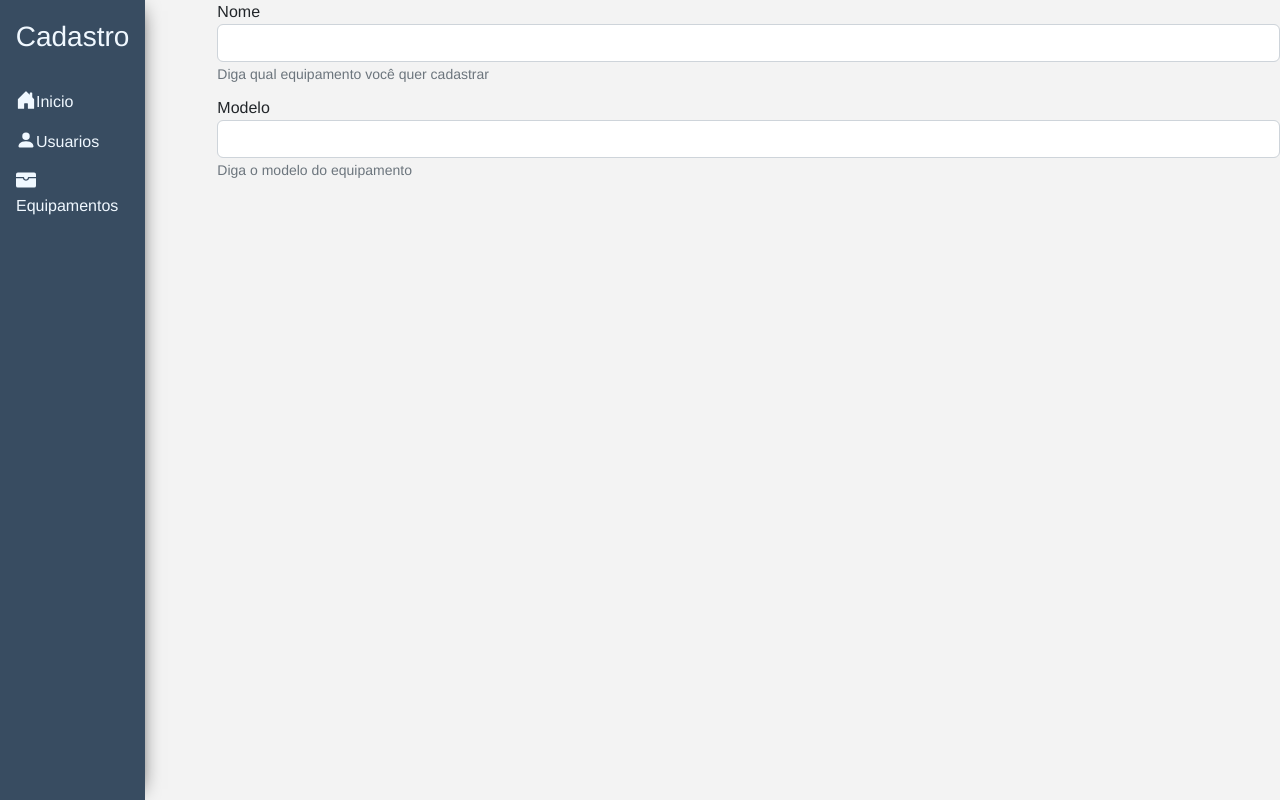
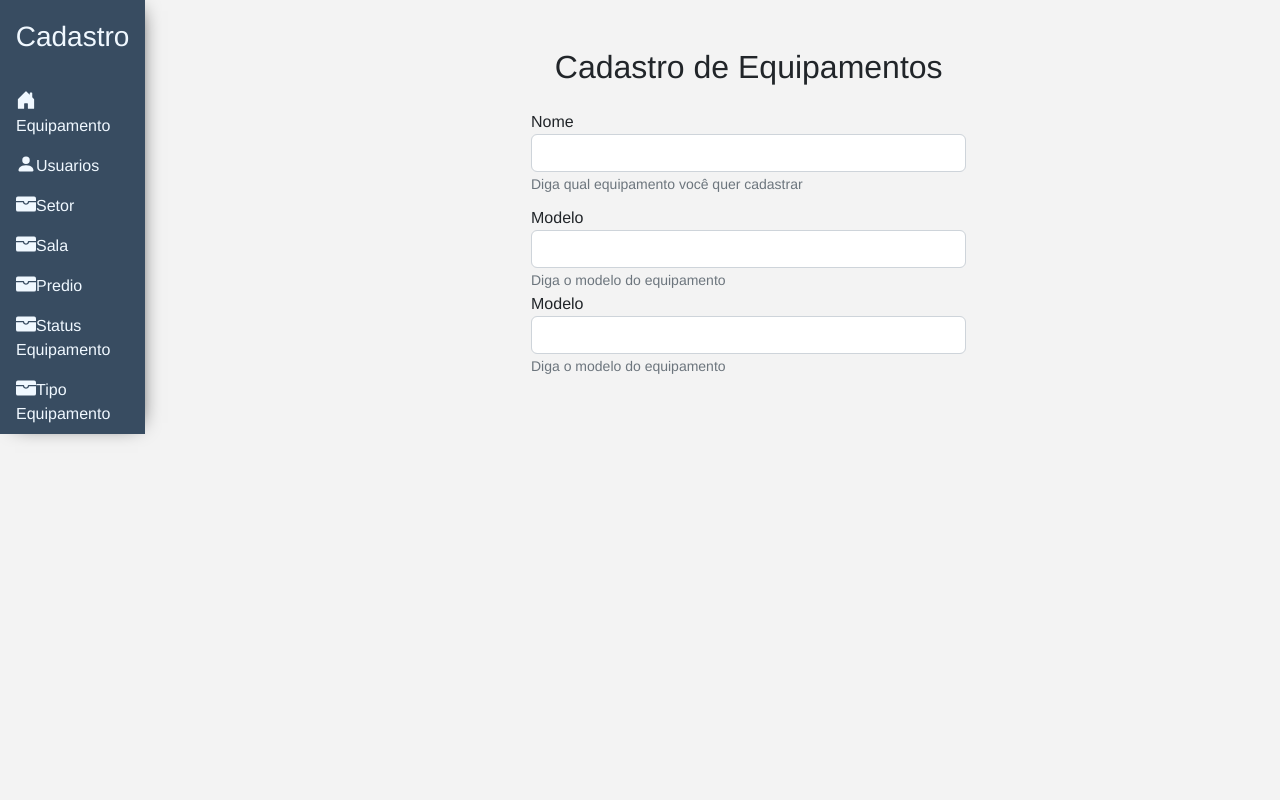
Before and after one commit to arthurgal/tela-login, a Vue app: page /equipamento in a window 1280 px wide. Built offline with nearby package versions, Linux system fonts and the light colour scheme.

Commit message:
refazendo formulario

```diff
--- a/src/components/FormularioEquipamento.vue
+++ b/src/components/FormularioEquipamento.vue
@@ -1,16 +1,24 @@
 <template>
-    <div>
-        <b-form>
+    <div class="w-50 m-auto p-5">
+        <h2 class="text-center mb-4">Cadastro de Equipamentos</h2>
+        <b-form >
             <b-form-group id="input-group-1" label="Nome" label-for="input-1"
                 description="Diga qual equipamento você quer cadastrar">
-                <b-form-input id="input-1" v-model="formulario.nome" type="email" require>
+                <b-form-input id="input-1" v-model="formulario.nome" type="text" require>
 
                 </b-form-input>
             </b-form-group>
 
-            <b-form-group id="input-group-1" label="Modelo" label-for="input-1"
+            <b-form-group id="input-group-2" label="Modelo" label-for="input-2"
                 description="Diga o modelo do equipamento">
-                <b-form-input id="input-1" v-model="formulario.modelo" type="email" require>
+                <b-form-input id="input-1" v-model="formulario.modelo" type="text" require>
+
+                </b-form-input>
+            </b-form-group>
+
+            <b-form-group id="input-group-3" label="Modelo" label-for="input-3"
+                description="Diga o modelo do equipamento">
+                <b-form-input id="input-1" v-model="formulario.modelo" type="text" require>
 
                 </b-form-input>
             </b-form-group>
--- a/src/components/MenuPrincipal.vue
+++ b/src/components/MenuPrincipal.vue
@@ -1,10 +1,14 @@
 <template>
-    <div class="side-bar">
+    <div class="side-bar h-100 w-75">
         <h3>Cadastro</h3>
         <b-nav vertical class="text-start">
-            <b-nav-item active><b-icon icon="house-door-fill"></b-icon>Inicio</b-nav-item>
+            <b-nav-item active><b-icon icon="house-door-fill"></b-icon>Equipamento</b-nav-item>
             <b-nav-item active><b-icon icon="person-fill"></b-icon>Usuarios</b-nav-item>
-            <b-nav-item active><b-icon icon="wallet-fill"></b-icon>Equipamentos</b-nav-item>
+            <b-nav-item active><b-icon icon="wallet-fill"></b-icon>Setor</b-nav-item>
+            <b-nav-item active><b-icon icon="wallet-fill"></b-icon>Sala</b-nav-item>
+            <b-nav-item active><b-icon icon="wallet-fill"></b-icon>Predio</b-nav-item>
+            <b-nav-item active><b-icon icon="wallet-fill"></b-icon>Status Equipamento</b-nav-item>
+            <b-nav-item active><b-icon icon="wallet-fill"></b-icon>Tipo Equipamento</b-nav-item>
         </b-nav>
     </div>
 </template>
@@ -20,8 +24,6 @@ export default {
 .side-bar {
     -webkit-box-shadow: 4px 0px 20px -11px #000000;
     box-shadow: 4px 0px 20px -11px #000000;
-    width: 75%;
-    height: 100vh;
     background-color: #384c61;
 }
 
```
